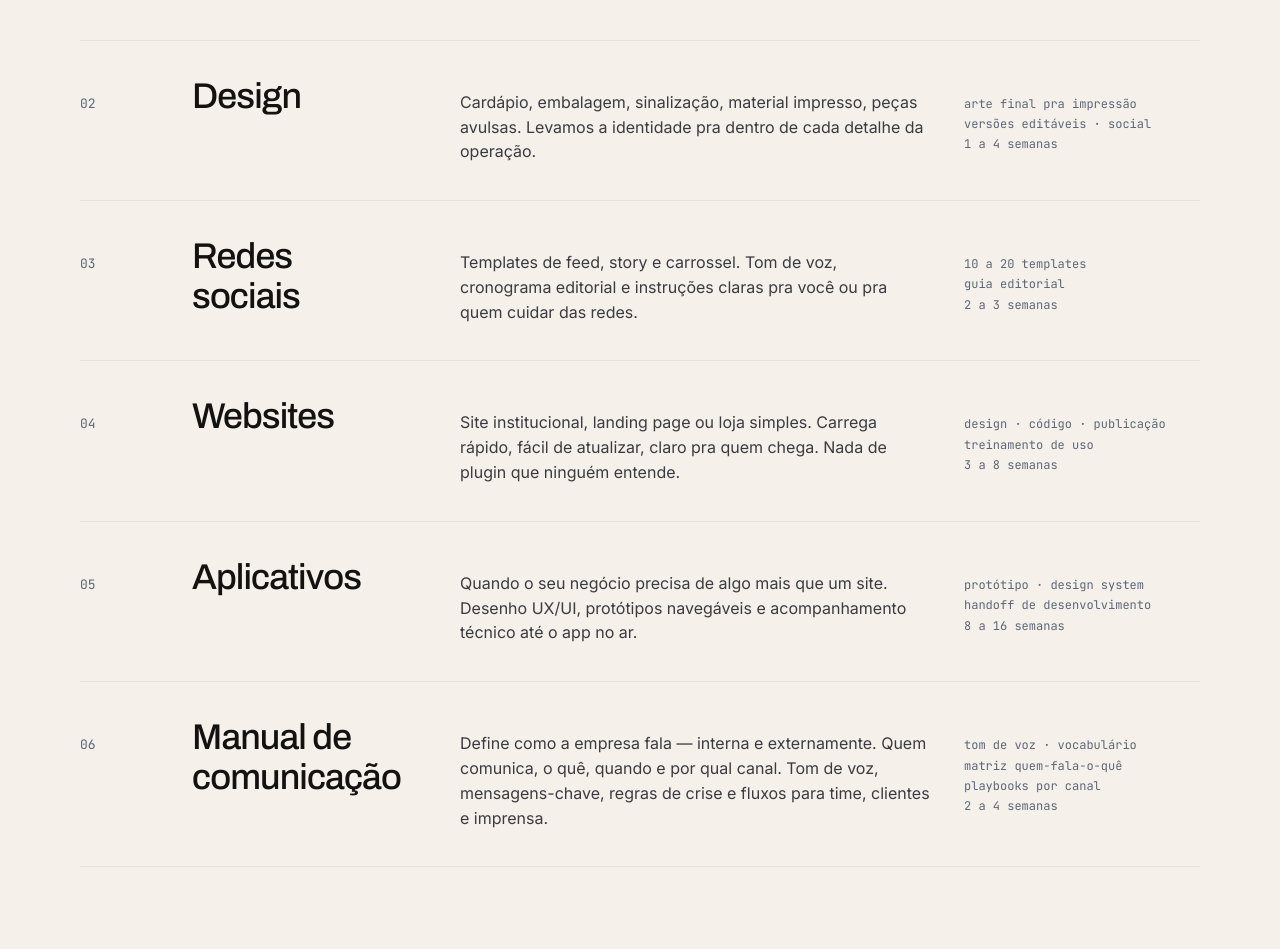
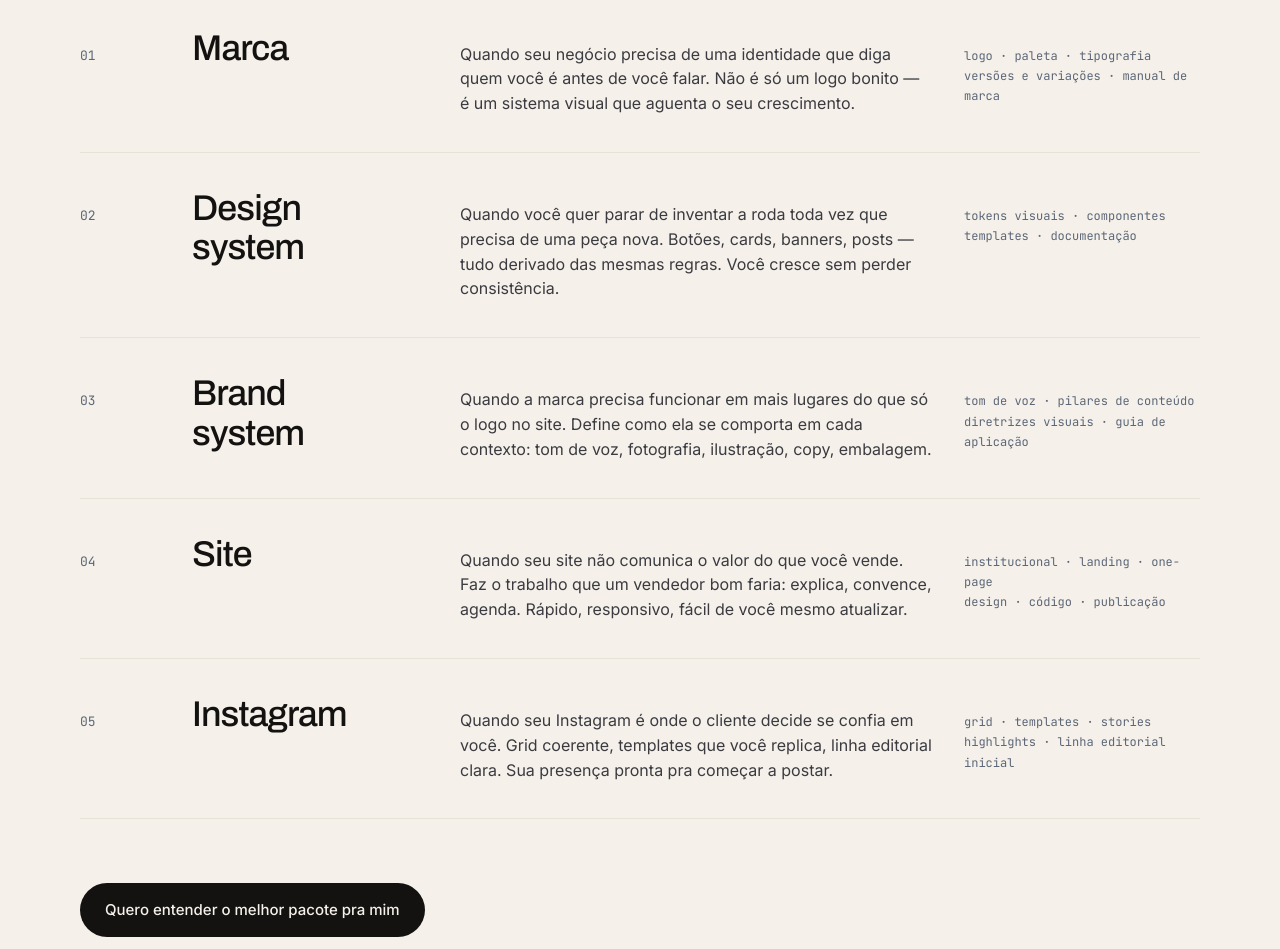
Before and after one commit to neybarao/lummalabs, a Next.js app: page / in a window 1280 px wide. Shown: the part 2743-3692 px from the top of the page. Built offline with nearby package versions, Linux system fonts and the light colour scheme.

Commit message:
Update services: rename and reposition to 5 offerings

```diff
--- a/app/globals.css
+++ b/app/globals.css
@@ -530,6 +530,12 @@ a { color: inherit; text-decoration: none; }
   margin-top: var(--space-6);
 }
 
+.services-cta {
+  margin-top: var(--space-16);
+  display: flex;
+  justify-content: flex-start;
+}
+
 /* ---------- Mobile ------------------------------------------- */
 @media (max-width: 880px) {
   .para-quem-grid { grid-template-columns: 1fr; gap: var(--space-4); }
@@ -550,6 +556,7 @@ a { color: inherit; text-decoration: none; }
   .service:hover { padding-left: 12px; padding-right: 12px; }
   .service__desc, .service__deliverables { grid-column: 2; }
   .services-grid { margin-top: 40px; }
+  .services-cta { margin-top: var(--space-10); }
   .step { grid-template-columns: 100px 1fr; gap: 20px; padding: 36px 0; }
   .step__num { font-size: 80px; }
   .step__body { gap: 8px; }
--- a/app/page.tsx
+++ b/app/page.tsx
@@ -16,39 +16,33 @@ function Sparkle({ className, style }: { className?: string; style?: React.CSSPr
 const services = [
   {
     num: "01",
-    name: ["Identidade", "visual"],
-    desc: "Logo, paleta, tipografia e regras de uso. A base sobre a qual tudo o mais se apoia. Trabalhamos próximo, com 2 a 3 rodadas de revisão.",
-    deliverables: ["logo principal · variações", "guia de marca · arquivos abertos", "4 a 6 semanas"],
+    name: ["Marca"],
+    desc: "Quando seu negócio precisa de uma identidade que diga quem você é antes de você falar. Não é só um logo bonito — é um sistema visual que aguenta o seu crescimento.",
+    deliverables: ["logo · paleta · tipografia", "versões e variações · manual de marca"],
   },
   {
     num: "02",
-    name: ["Design"],
-    desc: "Cardápio, embalagem, sinalização, material impresso, peças avulsas. Levamos a identidade pra dentro de cada detalhe da operação.",
-    deliverables: ["arte final pra impressão", "versões editáveis · social", "1 a 4 semanas"],
+    name: ["Design", "system"],
+    desc: "Quando você quer parar de inventar a roda toda vez que precisa de uma peça nova. Botões, cards, banners, posts — tudo derivado das mesmas regras. Você cresce sem perder consistência.",
+    deliverables: ["tokens visuais · componentes", "templates · documentação"],
   },
   {
     num: "03",
-    name: ["Redes", "sociais"],
-    desc: "Templates de feed, story e carrossel. Tom de voz, cronograma editorial e instruções claras pra você ou pra quem cuidar das redes.",
-    deliverables: ["10 a 20 templates", "guia editorial", "2 a 3 semanas"],
+    name: ["Brand", "system"],
+    desc: "Quando a marca precisa funcionar em mais lugares do que só o logo no site. Define como ela se comporta em cada contexto: tom de voz, fotografia, ilustração, copy, embalagem.",
+    deliverables: ["tom de voz · pilares de conteúdo", "diretrizes visuais · guia de aplicação"],
   },
   {
     num: "04",
-    name: ["Websites"],
-    desc: "Site institucional, landing page ou loja simples. Carrega rápido, fácil de atualizar, claro pra quem chega. Nada de plugin que ninguém entende.",
-    deliverables: ["design · código · publicação", "treinamento de uso", "3 a 8 semanas"],
+    name: ["Site"],
+    desc: "Quando seu site não comunica o valor do que você vende. Faz o trabalho que um vendedor bom faria: explica, convence, agenda. Rápido, responsivo, fácil de você mesmo atualizar.",
+    deliverables: ["institucional · landing · one-page", "design · código · publicação"],
   },
   {
     num: "05",
-    name: ["Aplicativos"],
-    desc: "Quando o seu negócio precisa de algo mais que um site. Desenho UX/UI, protótipos navegáveis e acompanhamento técnico até o app no ar.",
-    deliverables: ["protótipo · design system", "handoff de desenvolvimento", "8 a 16 semanas"],
-  },
-  {
-    num: "06",
-    name: ["Manual de", "comunicação"],
-    desc: "Define como a empresa fala — interna e externamente. Quem comunica, o quê, quando e por qual canal. Tom de voz, mensagens-chave, regras de crise e fluxos para time, clientes e imprensa.",
-    deliverables: ["tom de voz · vocabulário", "matriz quem-fala-o-quê", "playbooks por canal", "2 a 4 semanas"],
+    name: ["Instagram"],
+    desc: "Quando seu Instagram é onde o cliente decide se confia em você. Grid coerente, templates que você replica, linha editorial clara. Sua presença pronta pra começar a postar.",
+    deliverables: ["grid · templates · stories", "highlights · linha editorial inicial"],
   },
 ];
 
@@ -170,8 +164,9 @@ export default function Home() {
       </section>
 
       <section className="services section" id="servicos">
-        <div className="section-eyebrow">Serviços · seis coisas, bem feitas</div>
+        <div className="section-eyebrow">Serviços · cinco entregas, bem feitas</div>
         <h2 className="section-title">O que a gente <em>faz.</em></h2>
+        <p className="section-lead">Cinco entregas que cobrem tudo que um pequeno negócio precisa pra ter presença visual e comunicação consistente. Você contrata a peça que falta — ou o pacote completo.</p>
         <div className="services-grid">
           {services.map((s) => (
             <div className="service" key={s.num}>
@@ -195,6 +190,9 @@ export default function Home() {
               </div>
             </div>
           ))}
+        </div>
+        <div className="services-cta">
+          <a className="btn btn-dark" href="#contato">Quero entender o melhor pacote pra mim</a>
         </div>
       </section>
 
```
